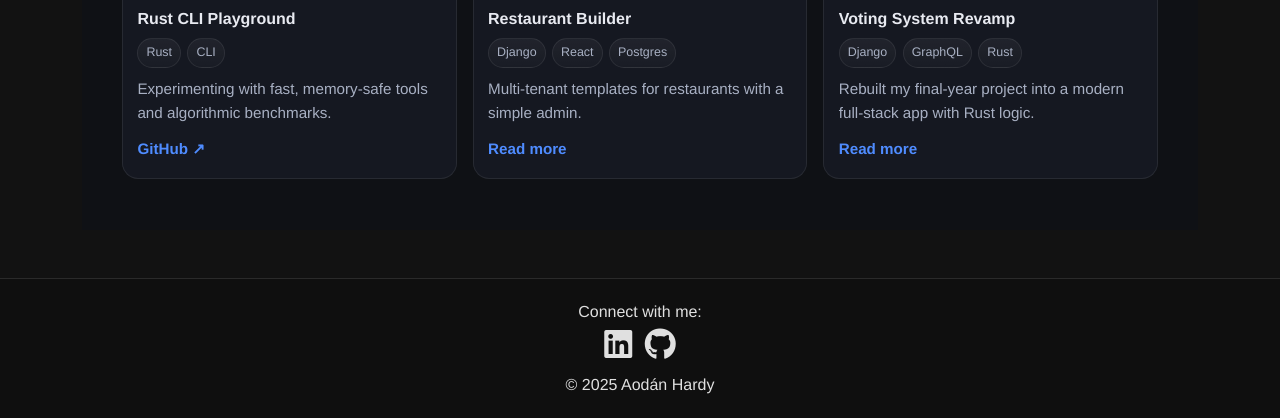
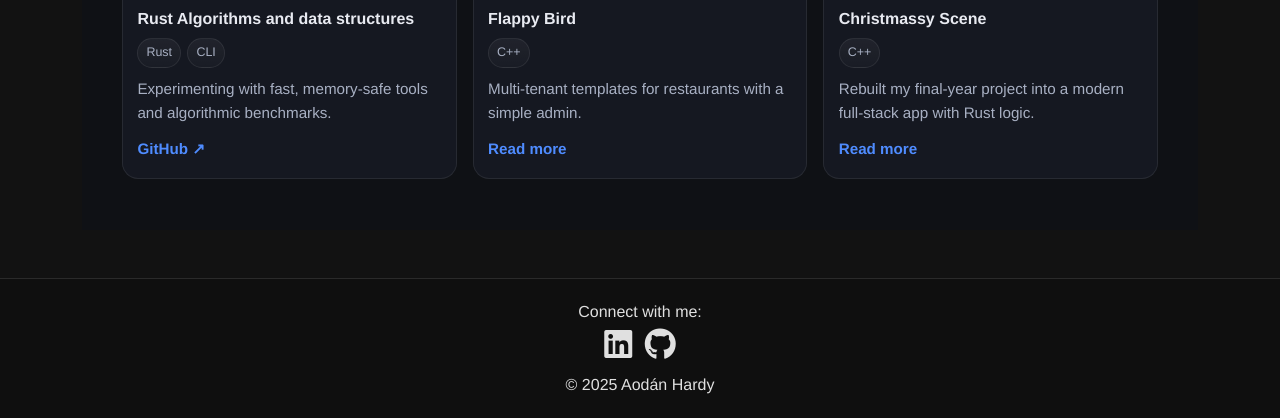
Before and after one commit to AodanHardy/MyPortfolio_2.0, a Django app: page /projects/ in a window 1280 px wide. Shown: the part 1612-2030 px from the top of the page. Run offline with Django 5.2, Linux system fonts and the light colour scheme.

Commit message:
adding projects

```diff
--- a/core/templates/projects.html
+++ b/core/templates/projects.html
@@ -30,7 +30,7 @@
           <div class="apx-card-body">
             <h3 class="apx-card-title"><a href="#">NextGenVoting</a></h3>
             <ul class="apx-badges">
-              <li>Python</li><li>Django</li><li>HTML</li><li>CSS</li>
+              <li>Python</li><li>Django</li><li>Postgres</li><li>Blockchain</li>
             </ul>
             <p class="apx-card-text">
               Filterable grid with dynamic pagination and Muuri.js layout — tuned for speed and clarity.
@@ -92,7 +92,7 @@
             <img src="https://picsum.photos/900/675?random=21" alt="Rust CLI terminal preview">
           </a>
           <div class="apx-card-body">
-            <h3 class="apx-card-title"><a href="#">Rust CLI Playground</a></h3>
+            <h3 class="apx-card-title"><a href="#">Rust Algorithms and data structures</a></h3>
             <ul class="apx-badges">
               <li>Rust</li><li>CLI</li>
             </ul>
@@ -108,9 +108,9 @@
             <img src="https://picsum.photos/900/675?random=22" alt="Restaurant template preview">
           </a>
           <div class="apx-card-body">
-            <h3 class="apx-card-title"><a href="#">Restaurant Builder</a></h3>
+            <h3 class="apx-card-title"><a href="#">Flappy Bird</a></h3>
             <ul class="apx-badges">
-              <li>Django</li><li>React</li><li>Postgres</li>
+              <li>C++</li>
             </ul>
             <p class="apx-card-text">Multi-tenant templates for restaurants with a simple admin.</p>
             <div class="apx-card-cta">
@@ -124,9 +124,9 @@
             <img src="https://picsum.photos/900/675?random=23" alt="Voting system results interface">
           </a>
           <div class="apx-card-body">
-            <h3 class="apx-card-title"><a href="#">Voting System Revamp</a></h3>
+            <h3 class="apx-card-title"><a href="#">Christmassy Scene</a></h3>
             <ul class="apx-badges">
-              <li>Django</li><li>GraphQL</li><li>Rust</li>
+              <li>C++</li>
             </ul>
             <p class="apx-card-text">Rebuilt my final-year project into a modern full-stack app with Rust logic.</p>
             <div class="apx-card-cta">
```
